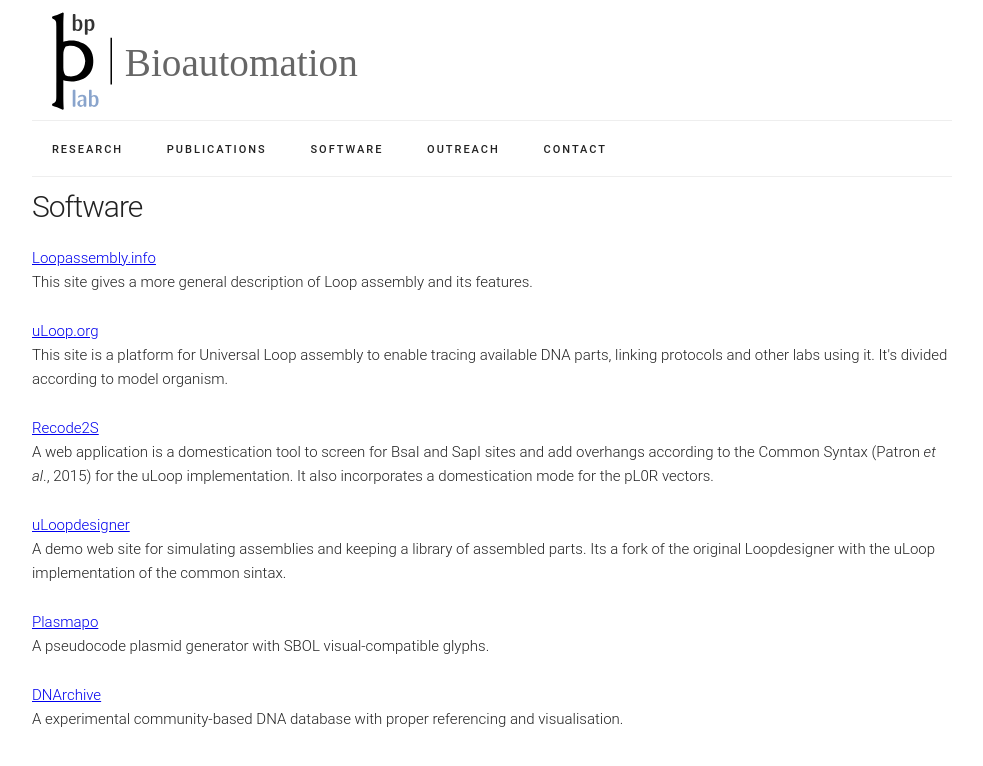
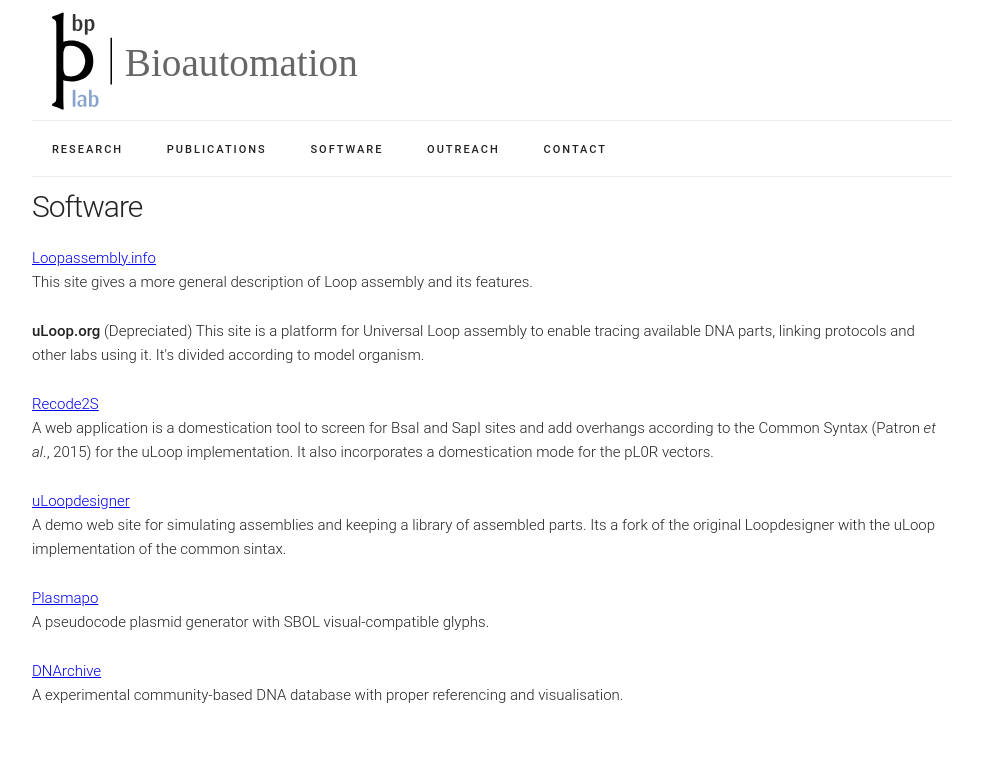
Before and after one commit to bpollakw/bplab.xyz, a Jekyll site: the page built from software.html, in a window 1280 px wide. Shown: the top 766 px of the page, without its empty margins (148-1131 px from the left). Built offline with Jekyll 4.4.1, drawn with Linux system fonts in a browser that asks for light colours.

Commit message:
Update software.html

```diff
--- a/software.html
+++ b/software.html
@@ -9,7 +9,7 @@ title: Pollak lab - Biautomation - Software
     This site gives a more general description of Loop assembly and its features.
     </p>
 
-    <p><a href="https://www.uloop.org" alt="Universal Loop assembly" target="_blank">uLoop.org</a><br />
+    <p><b>uLoop.org</b> (Depreciated)
     This site is a platform for Universal Loop assembly to enable tracing available DNA parts, linking protocols and other labs using it. It's divided according to model organism.
 	</p>
 
```
